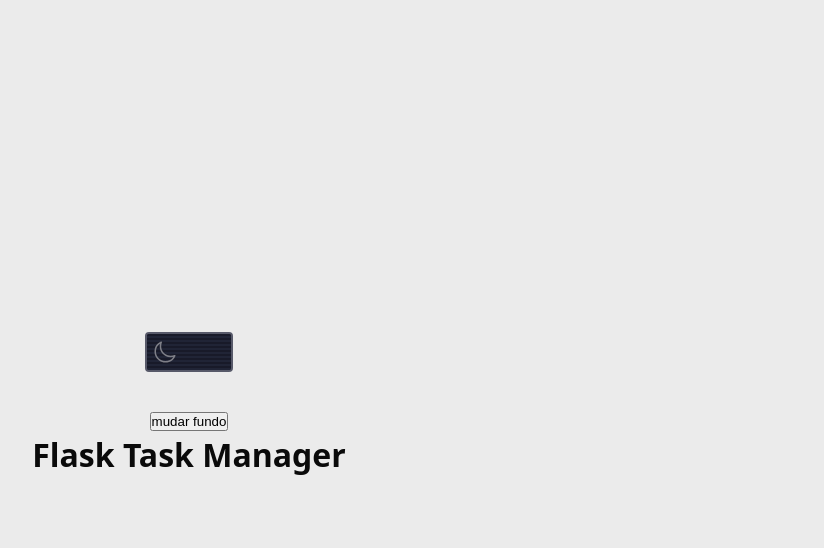
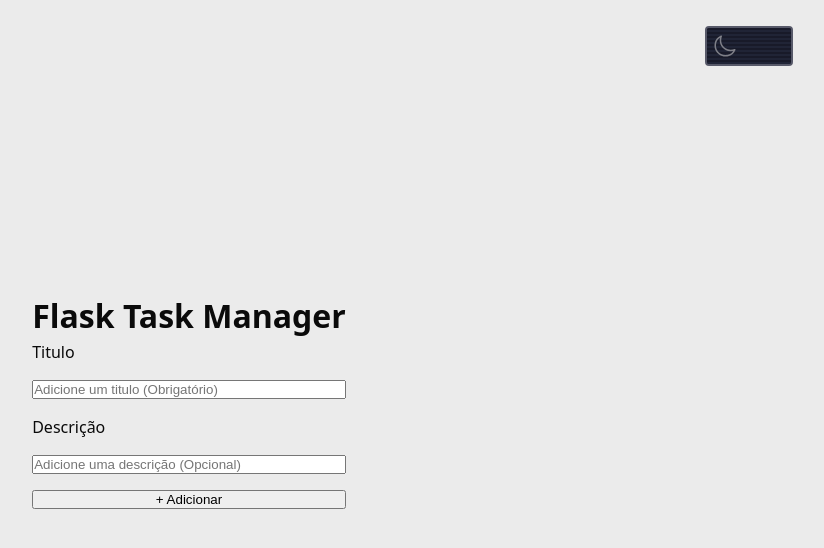
Before and after one commit to gabecmelo/flask-task-manager, a React app in the folder frontend/: page / in a window 1280 px wide. Shown: the top 548 px of the page, without its empty margins (451-1275 px from the left). Built offline with nearby package versions, Linux system fonts and the light colour scheme; no server answers; the HTML template or start-up script is replaced by a standard one.

Commit message:
add create task form

```diff
--- a/frontend/src/App.css
+++ b/frontend/src/App.css
@@ -8,3 +8,9 @@
   background-color: var(--background-color);
   color: var(--primary-text-color);
 }
+
+.task-form {
+  display: flex;
+  flex-direction: column;
+  gap: 1em;
+}
--- a/frontend/src/App.tsx
+++ b/frontend/src/App.tsx
@@ -1,29 +1,91 @@
-import { useState } from 'react';
+import { useEffect, useState } from 'react';
 import './App.css'
 import type { Task } from './types';
 
-import { IoSunnyOutline, IoMoonOutline } from "react-icons/io5";
 import ToggleDarkMode from './components/ToggleDarkMode';
 
 const API_URL = "http://localhost:5000/api/tasks";
 
+type formStateType = {
+  title?: string;
+  description?: string;
+};
+
+const defaultFormState = {
+  title: '',
+  description: ''
+}
+
 function App() {
   const [tasks, setTasks] = useState<Task[]>([]);
   const [isDarkMode, setIsDarkMode] = useState<Boolean>(false);
+  const [formState, setFormState] = useState<formStateType>(defaultFormState)
+
+  const fetchTasks = async () => {
+    try {
+      const data = await (await fetch(API_URL)).json();
+      setTasks(data);
+    } catch (e: any) {
+      console.error("[ERRO]: ", e.message);
+    }
+  }
 
   const changeTheme = () => {
     setIsDarkMode(!isDarkMode);
   }
 
+  const createTask = async (e: React.FormEvent) => {
+    e.preventDefault();
+    try {
+      const response = await fetch(API_URL, {
+        method: 'POST',
+        headers: { "Content-Type": "application/json" },
+        body: JSON.stringify(formState)
+      })
+
+      if (!response.ok) throw new Error(`Tarefa com titulo ${formState.title} já existe`)
+
+      setFormState(defaultFormState)
+      fetchTasks()
+    } catch (e: any) {
+      console.error("[ERRO]: ", e);
+      window.alert(e.message)
+    }
+  }
+
+  useEffect(() => {
+    fetchTasks();
+  }, [])
 
   return (
     <div className='App' data-theme={isDarkMode ? "dark" : "light"}>
-      <ToggleDarkMode onChange={changeTheme}/>
-      <button onClick={changeTheme}>mudar fundo</button>
+      <ToggleDarkMode onChange={changeTheme} />
       <div className='card'>
+        <h1>Flask Task Manager</h1>
+
+        <form className='task-form' onSubmit={createTask}>
+          <label htmlFor='title'>Titulo</label>
+          <input
+            id='title'
+            type="text"
+            placeholder='Adicione um titulo (Obrigatório)'
+            onChange={(e) => setFormState({ ...formState, title: e.target.value })}
+            value={formState.title}
+            required
+          />
+          <label htmlFor='description'>Descrição</label>
+          <input
+            id='description'
+            type="text"
+            placeholder='Adicione uma descrição (Opcional)'
+            onChange={(e) => { setFormState({ ...formState, description: e.target.value }) }}
+            value={formState.description}
+          />
+
+          <button type='submit'> + Adicionar</button> { /* Mudar para icone */}
+        </form>
 
       </div>
-        <h1>Flask Task Manager</h1>
     </div>
   )
 }
--- a/frontend/src/components/ToggleDarkMode.css
+++ b/frontend/src/components/ToggleDarkMode.css
@@ -7,7 +7,9 @@
   align-items: center;
   flex-direction: column;
   margin: 10px 20px;
-  position: relative;
+  position: absolute;
+  top: 1em;
+  right: 1em;
   font-family: "IBM Plex Mono", monospace;
   color: #a3a7ad;
 }
```
Also changed, not shown: frontend/src/components/ToggleDarkMode.tsx (+1 -10 lines), frontend/src/components/types.ts (added, +9 -0 lines).
